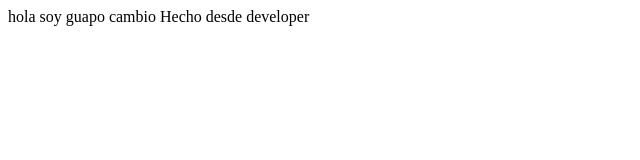
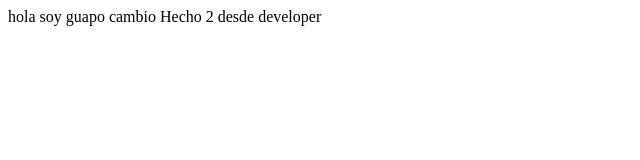
Before and after one commit to Hania152611/SoyGuapo, a plain HTML site: page index.html in a window 1280 px wide. Shown: the full height of the page, 0-640 px from the left. Drawn offline with Linux system fonts and the light colour scheme.

Commit message:
2do intento en master

```diff
--- a/index.html
+++ b/index.html
@@ -7,7 +7,7 @@
 </head>
 <body>
     </h1>hola soy guapo</h1>
-    </h2> cambio Hecho desde developer</h2>
+    </h2> cambio Hecho 2  desde developer</h2>
 
 </body>
 
```
